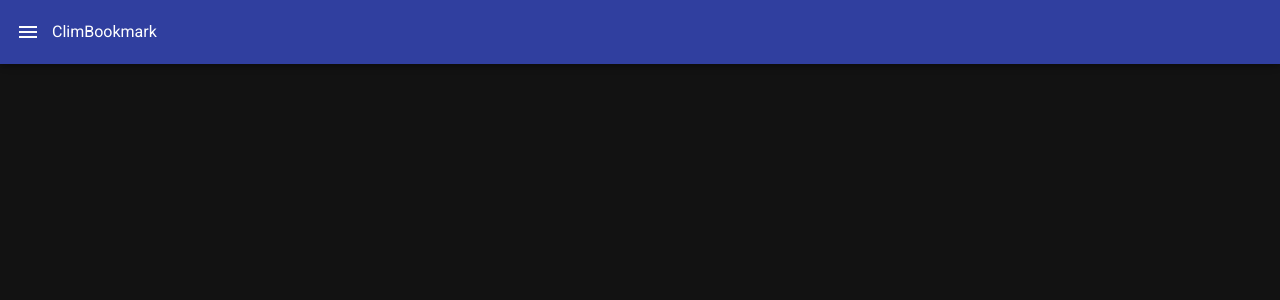
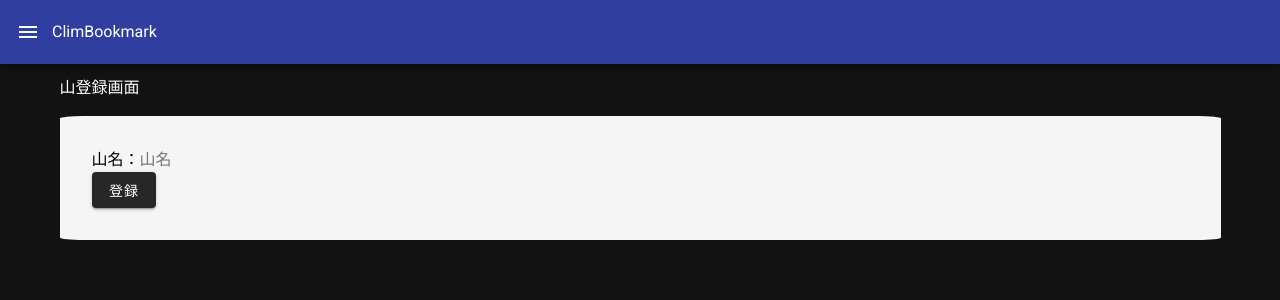
Before and after one commit to kanda1993/climbookmark, a Nuxt app: page /mountain/register in a window 1280 px wide. Before the commit this address had no page. Shown: the top 300 px of the page. Built offline with nearby package versions, Linux system fonts and the light colour scheme.

Commit message:
登録画面のハリポテ実装

```diff
--- a/pages/home.vue
+++ b/pages/home.vue
@@ -1,9 +1,9 @@
 <template>
+  <div>
     <v-card
       class="mx-auto"
       max-width="500"
     >
-
       <v-container fluid>
         <v-row dense>
           <v-col
@@ -38,6 +38,12 @@
         </v-row>
       </v-container>
     </v-card>
+
+    <nuxt-link
+      to="/mountain/register"
+    >新しい山を登録する</nuxt-link>
+
+  </div>
 </template>
 
 <script>
--- /dev/null
+++ b/pages/mountain/register.vue
@@ -0,0 +1,50 @@
+<template>
+  <div>
+    <p>山登録画面</p>
+
+    <div>
+      <div class="form_base">
+        <div>
+          山名：<input v-model='mountain_name' placeholder='山名'>
+        </div>
+
+        <v-btn
+          @click='add'
+          elevation="2"
+        >登録</v-btn>
+      </div>
+
+
+    </div>
+
+
+
+
+  </div>
+
+</template>
+
+<script>
+  export default {
+    data () {
+      return {
+
+      }
+    },
+    methods: {
+      add (){
+        alert("登録完了（嘘です。まだ未実装です）");
+      }
+    }
+  }
+</script>
+
+
+<style>
+  .form_base {
+    border-radius: 2%;
+    background-color: whitesmoke;
+    color: black;
+    padding: 2rem;
+  }
+</style>
```
Lines whose indentation alone changed are shown as unchanged.
